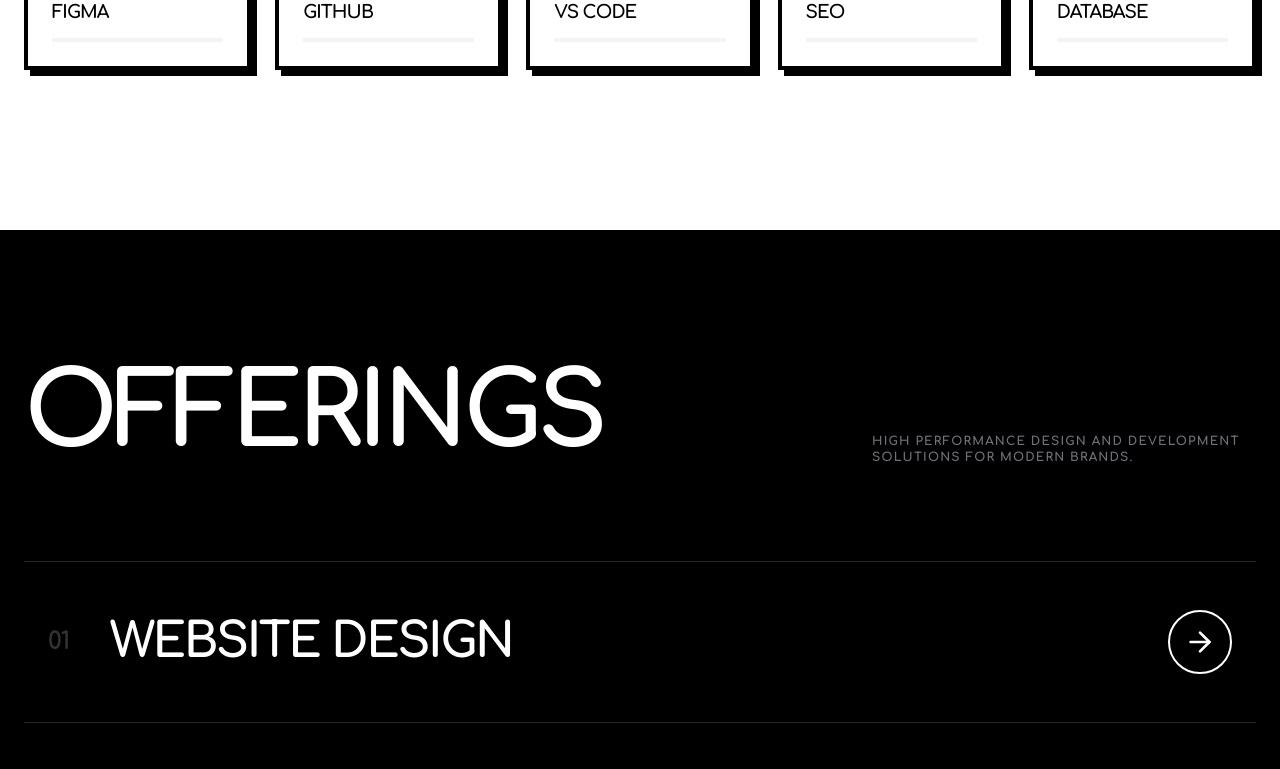
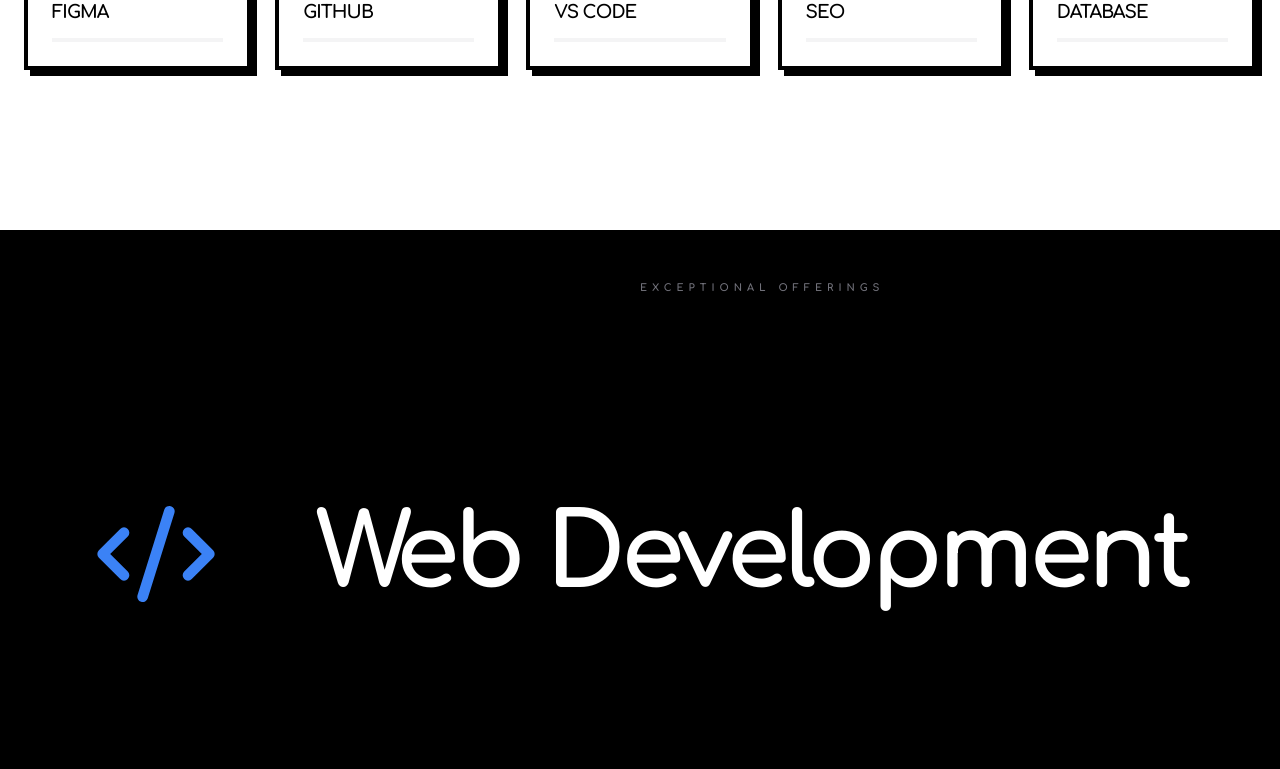
Before and after one commit to Sanybarupal/Sandeep-, a React (Vite) app: page / in a window 1280 px wide. Shown: the part 2000-2769 px from the top of the page. Built offline with nearby package versions, Linux system fonts and the light colour scheme.

Commit message:
feat: Add Services showcase section
Introduces a new dynamic section to display available services with rotating content and smooth transitions. This enhances user engagement by providing a clear overview of offerings.

```diff
--- a/App.tsx
+++ b/App.tsx
@@ -26,7 +26,8 @@ import {
   PenTool,
   Cpu,
   ShieldCheck,
-  Layers
+  Layers,
+  Settings
 } from 'lucide-react';
 import { SERVICES, SKILLS } from './constants';
 
@@ -146,8 +147,8 @@ const Hero = () => {
       setTimeout(() => {
         setIndex((prev) => (prev + 1) % rotatingContent.length);
         setIsVisible(true); // Trigger fade in after content swap
-      }, 600); // Wait for fade out to complete (increased for smoothness)
-    }, 4000); // Slightly slower rotation for readability
+      }, 600);
+    }, 4000);
     return () => clearInterval(timer);
   }, [rotatingContent.length]);
 
@@ -204,6 +205,70 @@ const Marquee = () => (
     </div>
   </div>
 );
+
+const ServicesShowcase = () => {
+  const [index, setIndex] = useState(0);
+  const [isVisible, setIsVisible] = useState(true);
+
+  const services = [
+    { title: "Website Design", icon: <Palette className="text-pink-500 w-16 h-16 md:w-32 md:h-32" /> },
+    { title: "Web Development", icon: <Code2 className="text-blue-500 w-16 h-16 md:w-32 md:h-32" /> },
+    { title: "UI/UX Design", icon: <Layout className="text-indigo-500 w-16 h-16 md:w-32 md:h-32" /> },
+    { title: "Portfolio & Business", icon: <Globe className="text-teal-500 w-16 h-16 md:w-32 md:h-32" /> },
+    { title: "Custom Web Solutions", icon: <Settings className="text-orange-500 w-16 h-16 md:w-32 md:h-32" /> },
+  ];
+
+  useEffect(() => {
+    const timer = setInterval(() => {
+      setIsVisible(false);
+      setTimeout(() => {
+        setIndex((prev) => (prev + 1) % services.length);
+        setIsVisible(true);
+      }, 700);
+    }, 4500);
+    return () => clearInterval(timer);
+  }, [services.length]);
+
+  return (
+    <section id="services" className="py-40 bg-black text-white relative overflow-hidden flex flex-col items-center justify-center min-h-[80vh]">
+      <div className="absolute top-10 left-1/2 -translate-x-1/2 opacity-20 reveal-scroll">
+        <span className="text-[10px] font-display font-bold tracking-[0.5em] uppercase text-zinc-500">EXCEPTIONAL OFFERINGS</span>
+      </div>
+
+      <div className="max-w-7xl mx-auto px-6 w-full flex flex-col md:flex-row items-center justify-center gap-12 md:gap-24 relative z-10">
+        {/* Large Service Icon */}
+        <div
+          className={`flex items-center justify-center transition-all duration-1000 cubic-bezier(0.23, 1, 0.32, 1) transform ${
+            isVisible ? 'opacity-100 translate-x-0 scale-100 rotate-0' : 'opacity-0 -translate-x-12 scale-90 -rotate-12'
+          }`}
+        >
+          {services[index].icon}
+        </div>
+
+        {/* Large Service Title */}
+        <div className="text-center md:text-left h-[100px] md:h-[200px] flex items-center">
+          <h2
+            className={`text-5xl md:text-[8vw] font-display font-bold text-white tracking-tighter leading-none transition-all duration-1000 cubic-bezier(0.23, 1, 0.32, 1) transform ${
+              isVisible ? 'opacity-100 translate-y-0 blur-0' : 'opacity-0 translate-y-8 blur-lg'
+            }`}
+          >
+            {services[index].title}
+          </h2>
+        </div>
+      </div>
+
+      {/* Navigation Indicators */}
+      <div className="absolute bottom-20 left-1/2 -translate-x-1/2 flex gap-4">
+        {services.map((_, i) => (
+          <div
+            key={i}
+            className={`h-1 transition-all duration-1000 ${i === index ? 'w-12 bg-white' : 'w-4 bg-zinc-800'}`}
+          />
+        ))}
+      </div>
+    </section>
+  );
+};
 
 const BentoFooter = () => {
   const scrollToTop = () => window.scrollTo({ top: 0, behavior: 'smooth' });
@@ -419,35 +484,8 @@ const App: React.FC = () => {
         </div>
       </section>
 
-      {/* Services Section */}
-      <section id="services" className="py-32 bg-black text-white px-6 overflow-hidden">
-        <div className="max-w-7xl mx-auto">
-          <div className="flex flex-col md:flex-row justify-between items-end mb-24 gap-8 reveal-scroll">
-            <h2 className="text-7xl md:text-[8vw] font-display font-bold tracking-tighter uppercase leading-none">OFFERINGS</h2>
-            <p className="max-w-sm text-zinc-500 font-bold uppercase tracking-widest text-xs">High performance design and development solutions for modern brands.</p>
-          </div>
-          <div className="space-y-0">
-            {SERVICES.map((service, idx) => (
-              <div
-                key={idx}
-                className="group border-t border-zinc-800 py-12 flex flex-col md:flex-row justify-between items-start md:items-center hover:bg-white hover:text-black transition-all px-6 reveal-scroll"
-              >
-                <div className="flex items-center gap-10">
-                  <span className="text-2xl font-display font-bold opacity-20 group-hover:opacity-100">0{idx + 1}</span>
-                  <h3 className="text-3xl md:text-5xl font-display font-bold uppercase tracking-tighter">{service.title}</h3>
-                </div>
-                <div className="mt-4 md:mt-0 flex items-center gap-4">
-                   <p className="hidden md:block max-w-xs text-xs font-bold uppercase tracking-widest opacity-0 group-hover:opacity-60 transition-opacity">{service.description}</p>
-                   <div className="w-16 h-16 rounded-full border-2 border-current flex items-center justify-center rotate-45 group-hover:rotate-0 transition-transform">
-                      <ArrowUpRight size={32} />
-                   </div>
-                </div>
-              </div>
-            ))}
-            <div className="border-t border-zinc-800"></div>
-          </div>
-        </div>
-      </section>
+      {/* Updated Hero-style Services Section */}
+      <ServicesShowcase />
 
       {/* Updated Bento Footer */}
       <BentoFooter />
```
